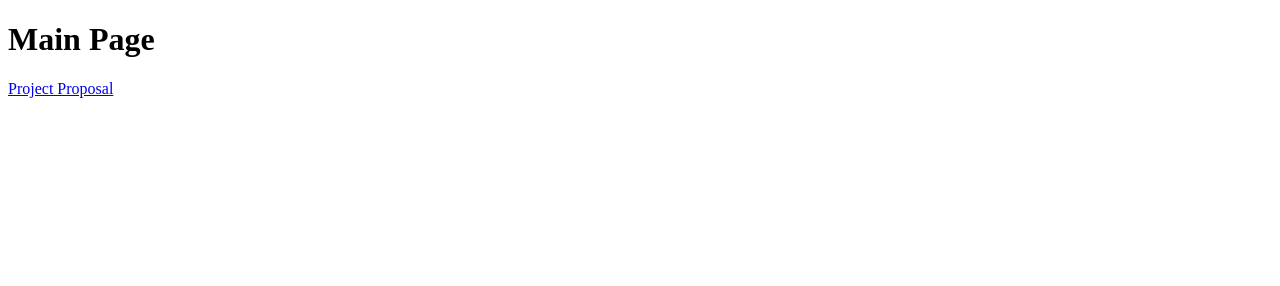
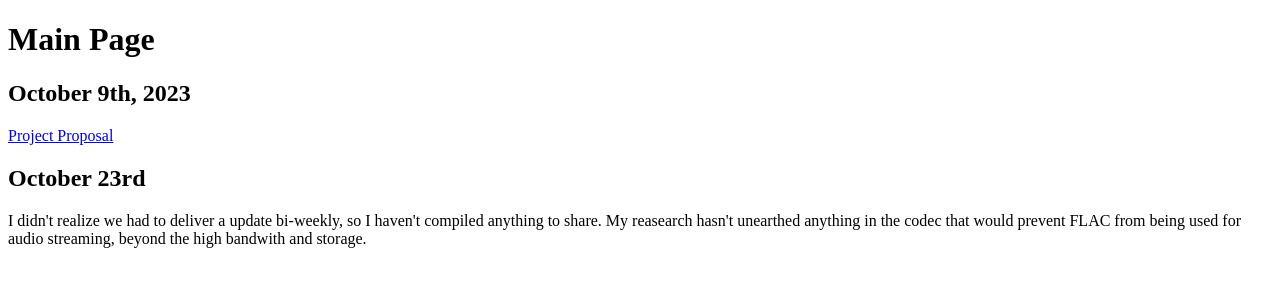
Before and after one commit to denmanmax/denmanmax.github.io, a plain HTML site: page CSC_461_HiFi_Streaming/index.html in a window 1280 px wide. Drawn offline with Linux system fonts and the light colour scheme.

Commit message:
October 23rd Update
Added update for October 23rd. Also added date headers to distinguish the date added.

```diff
--- a/CSC_461_HiFi_Streaming/index.html
+++ b/CSC_461_HiFi_Streaming/index.html
@@ -4,9 +4,11 @@
 <title>
 CSC 461</title>
 </head>
-
 <body>
 <h1>Main Page</h1>
+<h2>October 9th, 2023</h2>
 <a href="./pp.pdf">Project Proposal</a>
+<h2>October 23rd</h2>
+I didn't realize we had to deliver a update bi-weekly, so I haven't compiled anything to share. My reasearch hasn't unearthed anything in the codec that would prevent FLAC from being used for audio streaming, beyond the high bandwith and storage.
 </body>
 </html>
```
